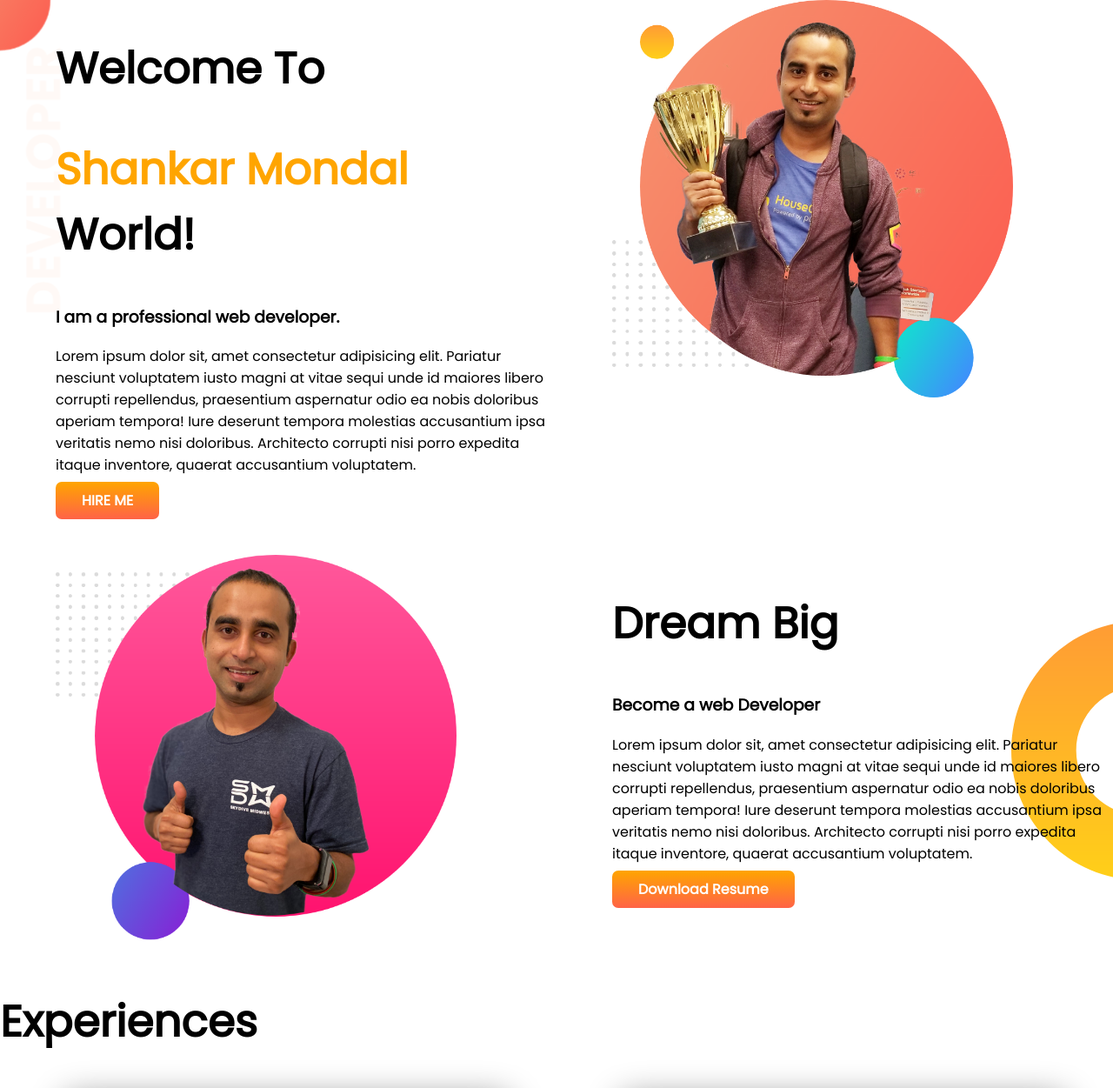
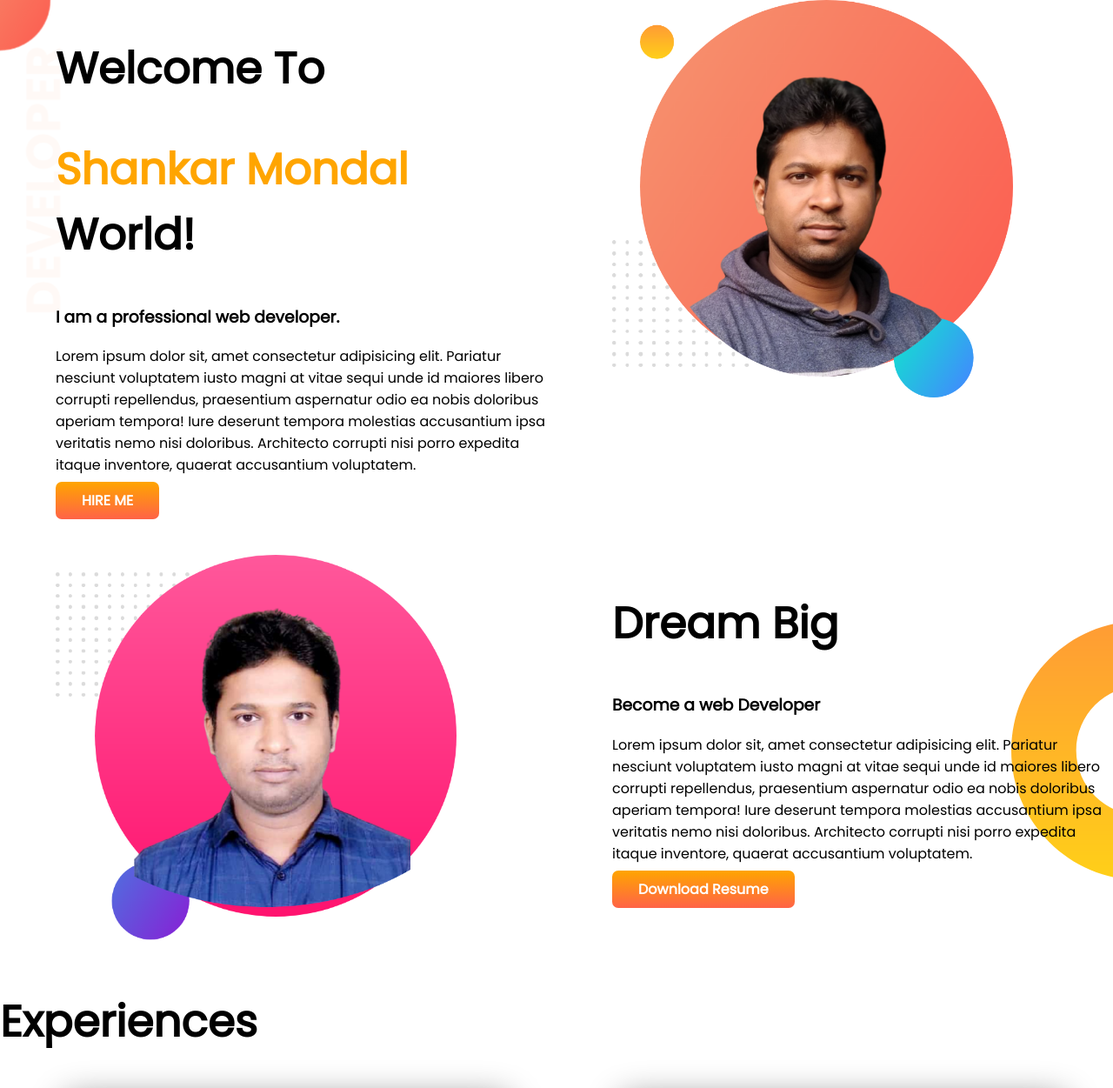
Before and after one commit to ShankarBD/developer-portfolio, a plain HTML site: page index.html in a window 1280 px wide. Shown: the top 1251 px of the page at 87% size. Drawn offline with Linux system fonts and the light colour scheme.

Commit message:
photo added

```diff
--- a/index.html
+++ b/index.html
@@ -20,12 +20,12 @@
         <a class="link-button" target="_blank" href="https://shankarbd.github.io/portfolio/">HIRE ME</a>
         </div>
         <div class="half-width">
-        <img src="images/jhankar.png" alt="Jhankar Mahbub">
+        <img src="images/Shankar.png" alt="Shankar Mondal">
         </div>
     </section>
     <section class="dream-big flexible-container">
         <div class="half-width">
-            <img src="images/jhankar2.png" alt="">
+            <img src="images/Shankar2.png" alt="">
         </div>
         <div class="half-width">
             <h1>Dream Big</h1>
```
Also changed, not shown: images/Shankar.png (added), images/Shankar2.png (added), images/jhankardgd.png (renamed from images/jhankar.png), images/my-bg.png (deleted).
